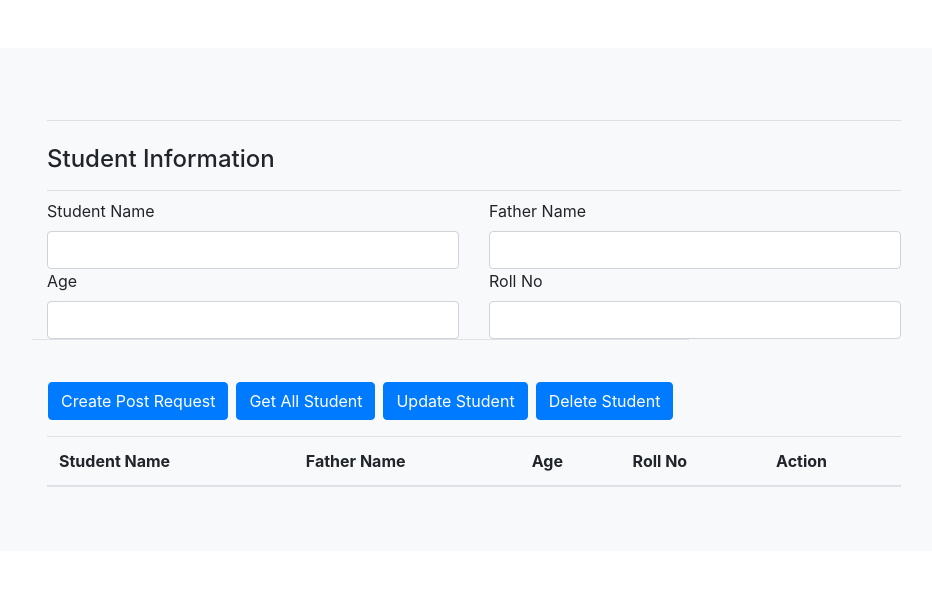
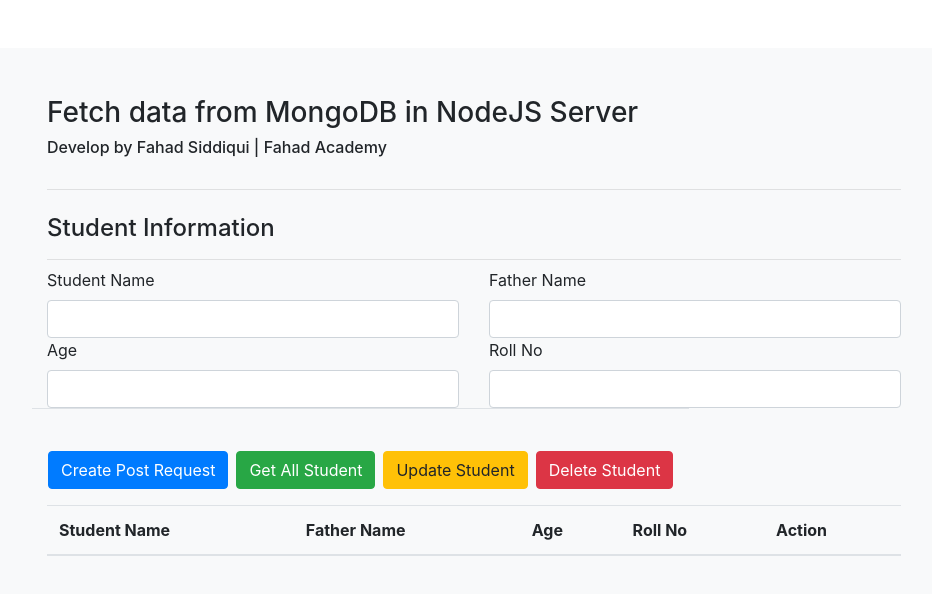
Before and after one commit to muhammadsaad91/Mongo-DB-Front-end, a plain HTML site: page index.html in a window 1280 px wide. Shown: the whole page, without its empty margins (166-1098 px from the left). Drawn offline with nearby package versions, Linux system fonts and the light colour scheme.

Commit message:
Update index.html

```diff
--- a/index.html
+++ b/index.html
@@ -14,7 +14,8 @@ Assigment
         <div class="col-md-10 m-auto bg-light p-5"> <!--margin kay liye-->
             <div class="d-flex justify-content-between">
                 <div>
-
+                    <h3>Fetch data from MongoDB in NodeJS Server</h3>
+                    <h6>Develop by Fahad Siddiqui | Fahad Academy</h6>
                 </div>
             </div>
             <hr class="my-4">
@@ -46,9 +47,9 @@ Assigment
             <div class="row">
                 <div class="modal-footer">
                     <button class="btn btn-primary" style="margin-top: 30px;" onclick="post_create();">Create Post Request</button>
-                    <button class="btn btn-primary" style="margin-top: 30px;" onclick="get_all();">Get All Student</button>
-                    <button class="btn btn-primary" style="margin-top: 30px;" onclick="update_student();">Update Student</button>
-                    <button class="btn btn-primary" style="margin-top: 30px;" onclick="delete_student();">Delete Student</button>
+                    <button class="btn btn-success" style="margin-top: 30px;" onclick="get_all();">Get All Student</button>
+                    <button class="btn btn-warning" style="margin-top: 30px;" onclick="update_student();">Update Student</button>
+                    <button class="btn btn-danger" style="margin-top: 30px;" onclick="delete_student();">Delete Student</button>
                 </div>
             </div>
             <div class="row">
```
